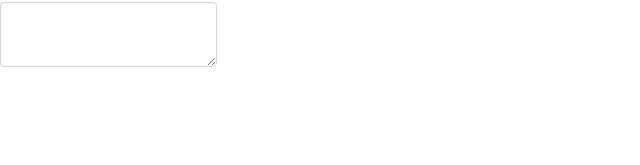
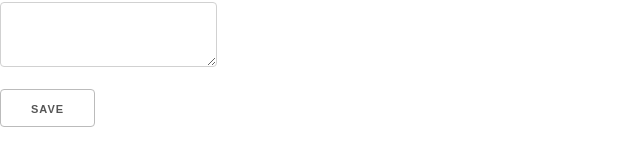
Before and after one commit to viclafouch/react-template-form, a React (Create React App) app: page / in a window 1280 px wide. Shown: the part 353-518 px from the top of the page, without its empty margins (0-640 px from the left). Built offline with nearby package versions, Linux system fonts and the light colour scheme.

Commit message:
valid form done

```diff
--- /dev/null
+++ b/src/components/FormTemplate/Button.js
@@ -0,0 +1,17 @@
+import React from 'react'
+
+const Button = (props) => {
+
+    let defaultOptions = {
+        title: 'Save',
+        disabled: false,
+    }
+
+    return (
+        <button
+            disabled={props.disabled || defaultOptions.disabled}
+        >{props.title || defaultOptions.title}</button>
+    )
+}
+
+export default Button
--- a/src/components/FormTemplate/Input.js
+++ b/src/components/FormTemplate/Input.js
@@ -15,6 +15,7 @@ const Input = (props) => {
 
     let classNames = props.className || defaultOptions.className
     if (typeof (props.valid) === "boolean") classNames += (props.valid) ? ' valid' : ' invalid';
+    if (props.required === false && props.value === '') classNames = props.className || defaultOptions.className;
 
     return (
         <input
--- a/src/components/FormTemplate/Textarea.js
+++ b/src/components/FormTemplate/Textarea.js
@@ -14,7 +14,8 @@ const Textarea = (props) => {
     }
 
     let classNames = props.className || defaultOptions.className
-    if (typeof (props.valid) === "boolean") classNames += (props.valid) ? ' valid' : (props.value) ? ' invalid' : '';
+    if (typeof (props.valid) === "boolean") classNames += (props.valid) ? ' valid' : ' invalid';
+    if (props.required === false && props.value === '') classNames = props.className || defaultOptions.className;
 
     return (
         <textarea
--- a/src/components/NewUserForm/NewUserForm.js
+++ b/src/components/NewUserForm/NewUserForm.js
@@ -3,6 +3,7 @@ import User from '../../shared/models/User.class';
 import Input from '../FormTemplate/Input';
 import Label from '../FormTemplate/Label';
 import Textarea from '../FormTemplate/Textarea';
+import Button from '../FormTemplate/Button';
 
 export class NewUserForm extends Component {
 
@@ -14,11 +15,14 @@ export class NewUserForm extends Component {
         this.baseState = {
             firstname: { value: '', valid: null },
             lastname: { value: '', valid: null },
-            email: { value: '', valid: null },
+            email: { value: '', valid: null, null: true },
             description: { value: '', valid: null },
         }
 
-        for (const key in this.baseState) { this.baseState[key]['name'] = key }
+        for (const key in this.baseState) {
+            this.baseState[key]['name'] = key
+            this.baseState[key].valid = (this.baseState[key].value === '' && this.baseState[key].null) ? true : null
+        }
 
         this.state = {
             ...this.baseState,
@@ -28,11 +32,20 @@ export class NewUserForm extends Component {
 
     handleValidForm(state) {
 
+        console.log(state);
+
+
        for (const key in state) {
            if (state.hasOwnProperty(key)) {
-               if (state[key].valid === false) return;
+               if (state[key].valid === false || (state[key].valid === null && state[key].value))
+               return this.setState({
+                   formValid: false
+               });
            }
        }
+
+       console.log('test');
+
 
        this.setState({
            formValid: true
@@ -52,6 +65,10 @@ export class NewUserForm extends Component {
 
         if (User.change(name, value)) field.value = value;
         field.valid = User.isValid(name, value);
+        field.valid = (value === '' && field.null) ? null : field.valid;
+
+        console.log(field.valid);
+
 
         return this.setState(prevState => ({
             ...prevState,
@@ -76,6 +93,7 @@ export class NewUserForm extends Component {
                             onChange={this.handleChange}
                             valid={this.state.firstname.valid}
                             name={this.state.firstname.name}
+                            required={!this.state.firstname.null}
                         />
                     </div>
                     <div className="field">
@@ -88,6 +106,7 @@ export class NewUserForm extends Component {
                             onChange={this.handleChange}
                             valid={this.state.lastname.valid}
                             name={this.state.lastname.name}
+                            required={!this.state.lastname.null}
                         />
                     </div>
                     <div className="field">
@@ -101,6 +120,7 @@ export class NewUserForm extends Component {
                             onChange={this.handleChange}
                             valid={this.state.email.valid}
                             name={this.state.email.name}
+                            required={!this.state.email.null}
                         />
                     </div>
                     <div className="field">
@@ -113,10 +133,13 @@ export class NewUserForm extends Component {
                             onChange={this.handleChange}
                             valid={this.state.description.valid}
                             name={this.state.description.name}
+                            required={!this.state.description.null}
                         />
                     </div>
 
-
+                    <Button
+                        disabled={!this.state.formValid}
+                    />
                 </form>
             </div>
         )
```
